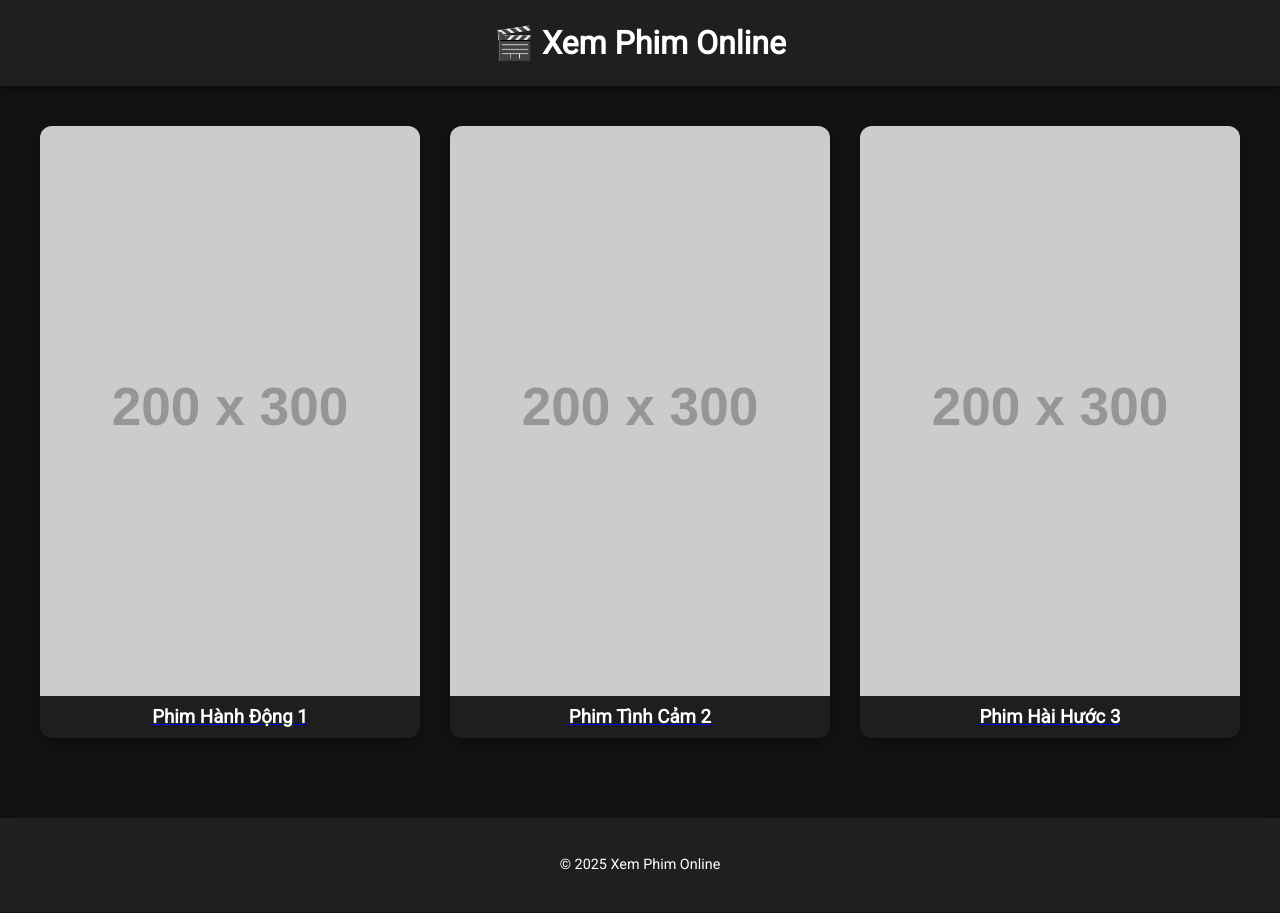
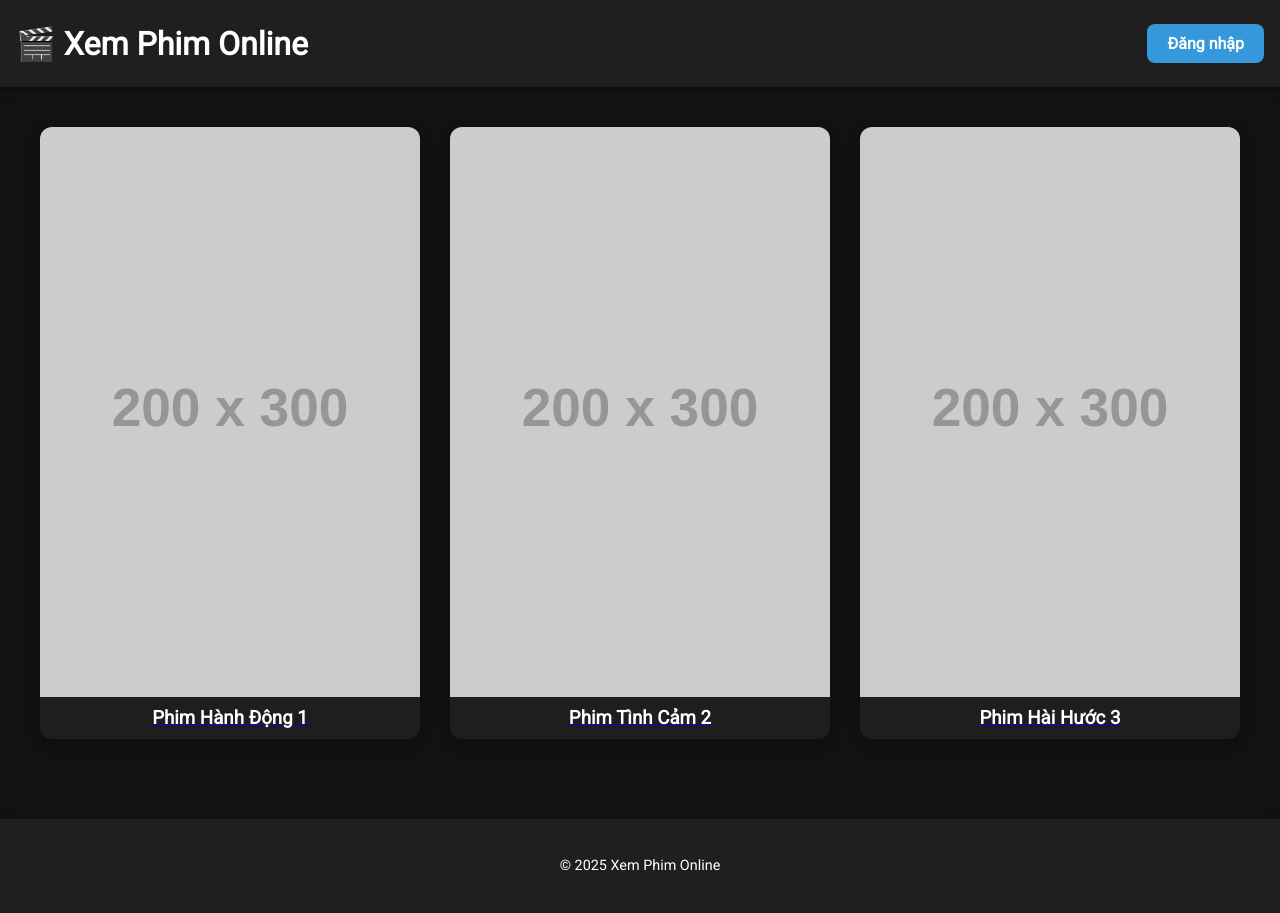
Before and after one commit to thinh2711/WebFilmProject, a plain HTML site: page index.html in a window 1280 px wide. Drawn offline with Linux system fonts and the light colour scheme; placeholder pictures from the web are drawn by us.

Commit message:
Add login button

```diff
--- a/index.html
+++ b/index.html
@@ -9,6 +9,7 @@
 <body>
   <header>
     <h1>🎬 Xem Phim Online</h1>
+    <a href="login.html" class="login-btn">Đăng nhập</a>
   </header>
 
   <main class="movie-list">
--- a/styles.css
+++ b/styles.css
@@ -6,7 +6,18 @@ body {
   color: #fff;
 }
 
-header, footer {
+header {
+  background-color: #1f1f1f;
+  color: #fff;
+  padding: 1.5rem 1rem;
+  box-shadow: 0 2px 8px rgba(0,0,0,0.4);
+
+  display: flex;
+  justify-content: space-between;
+  align-items: center;
+}
+
+footer {
   background-color: #1f1f1f;
   color: #fff;
   text-align: center;
@@ -57,3 +68,17 @@ footer {
   margin-top: 40px;
   font-size: 0.9rem;
 }
+
+.login-btn {
+  background-color: #3498db;
+  color: white;
+  padding: 10px 20px;
+  border-radius: 8px;
+  text-decoration: none;
+  font-weight: bold;
+  transition: background-color 0.3s ease;
+}
+
+.login-btn:hover {
+  background-color: #2980b9;
+}
```
